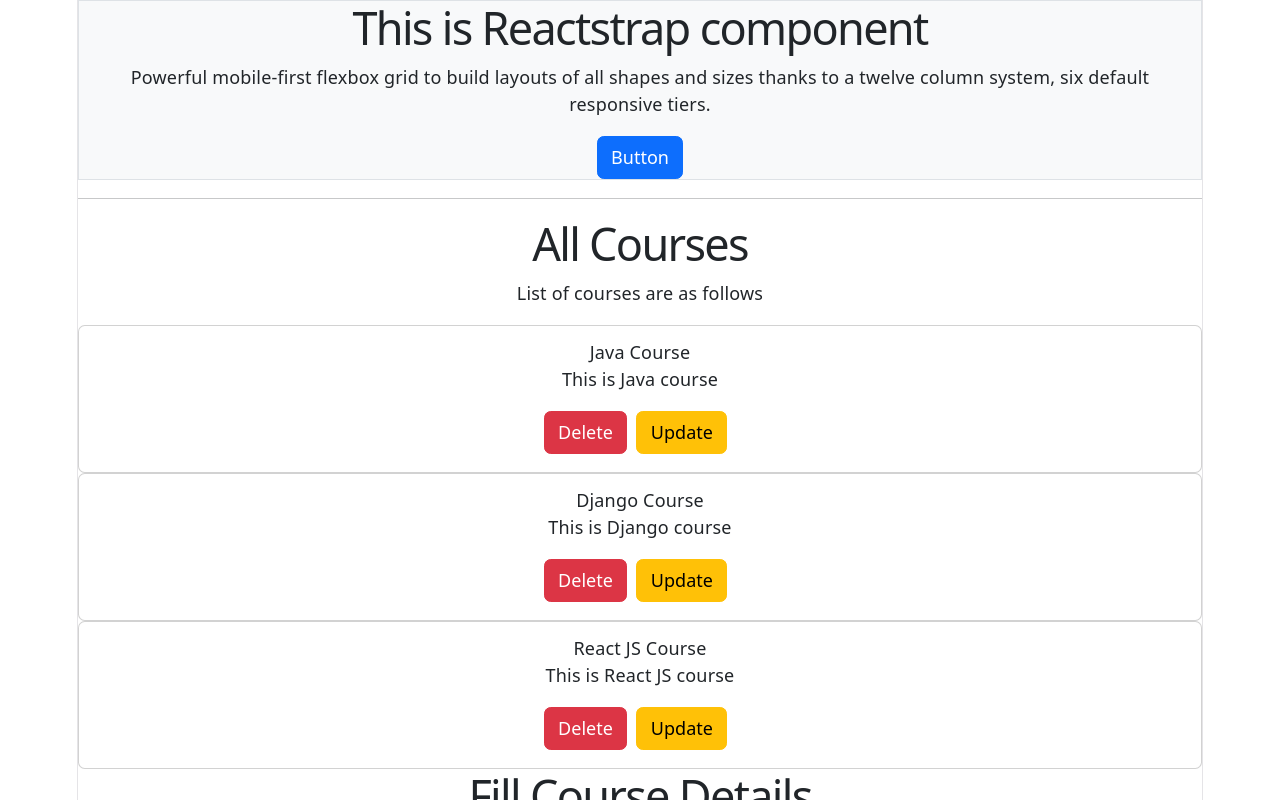
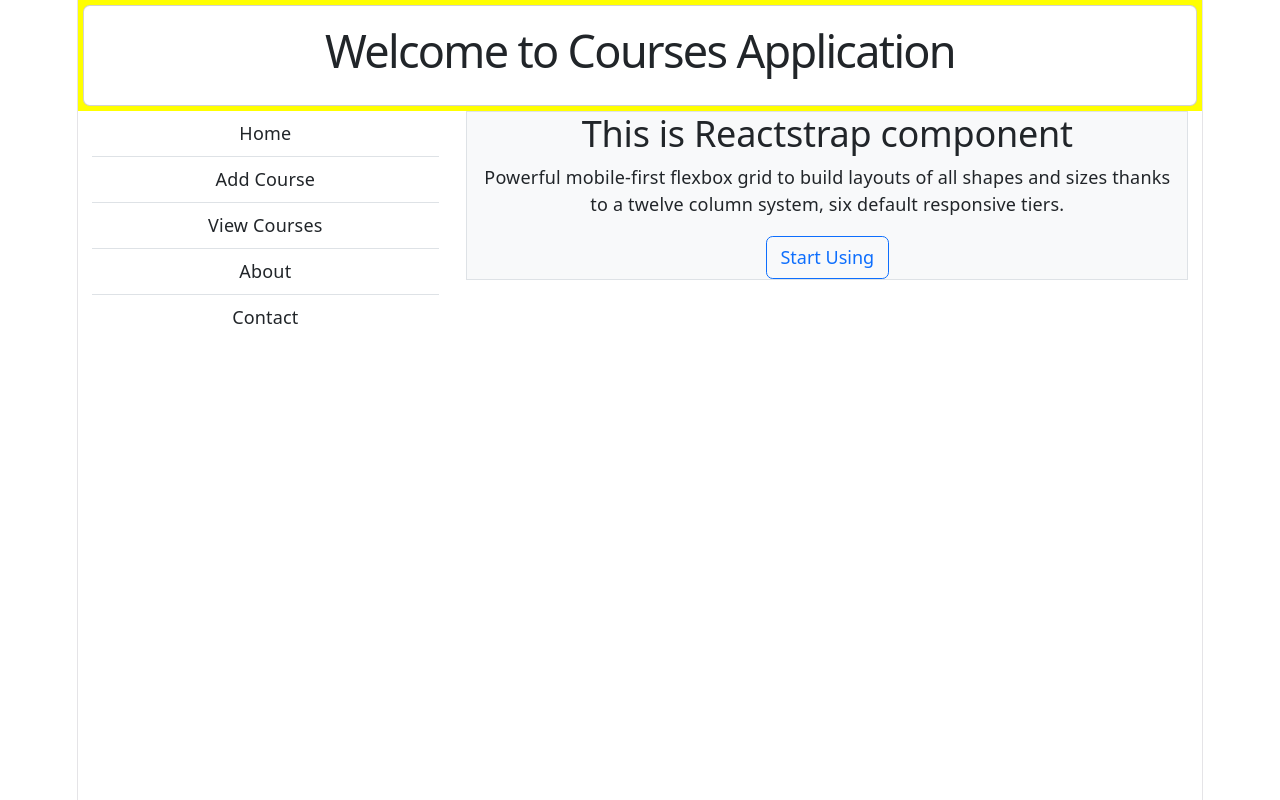
Before and after one commit to nnsnitya/my-course-app, a React (Vite) app: page / in a window 1280 px wide. Shown: the top 800 px of the page. Built offline with nearby package versions, Linux system fonts and the light colour scheme.

Commit message:
added grid system for page seperation

```diff
--- a/src/App.jsx
+++ b/src/App.jsx
@@ -5,12 +5,13 @@ import heroImg from './assets/hero.png';
 import './App.css';
 import Header from './components/Header';
 import 'bootstrap/dist/css/bootstrap.min.css';
-import { Button } from 'reactstrap';
+import { Button, Col, Container, Row } from 'reactstrap';
 import { ToastContainer, toast } from 'react-toastify';
 import Home from './components/Home';
 import Course from './components/Course';
 import Allcourses from './components/Allcourses';
 import Addcourse from './components/Addcourse';
+import LeftMenus from './components/LeftMenus';
 
 function App() {
 
@@ -23,11 +24,13 @@ function App() {
   return (
     <div>
       <ToastContainer/>
-      <Home/>
-      <hr/>
-      <Allcourses/>
-
-      <Addcourse/>
+      <Header/>
+      <Container>
+        <Row>
+          <Col md={4}><LeftMenus/></Col>
+          <Col md={8}><Home/></Col>
+        </Row>
+      </Container>
     </div>
   );
 }
--- a/src/components/Header.jsx
+++ b/src/components/Header.jsx
@@ -1,12 +1,18 @@
 import React from "react";
+import { Card, CardBody } from "reactstrap";
 
 function Header({name, title}) {
     return (
-        <div style={{background: "yellow", padding: 20, width: 800}}>
-            <h1>{title}</h1>
-            <h1>{ name }</h1>
-            <p>This is my program, I am creating course app</p>
-            <p>Because I want to develop application that calls my Rest API's</p>
+        <div style={{background: "yellow", padding: 5}}>
+            {/* <h1>{title}</h1>
+            <h1>{ name }</h1> */}
+            <Card>
+                <CardBody>
+                    <h1>Welcome to Courses Application</h1>
+                    {/* <p>Because I want to develop application that calls my Rest API's</p> */}
+                </CardBody>
+            </Card>
+
         </div>
     );
 }
--- a/src/components/Home.jsx
+++ b/src/components/Home.jsx
@@ -6,9 +6,9 @@ const Home = () => {
     return (
         <div>
             <Container className="bg-light border">
-                <h1>This is Reactstrap component</h1>
+                <h2>This is Reactstrap component</h2>
                 <p>Powerful mobile-first flexbox grid to build layouts of all shapes and sizes thanks to a twelve column system, six default responsive tiers.</p>
-                <Button color='primary'>Button</Button>
+                <Button color='primary' outline>Start Using</Button>
             </Container>
         </div>
     );
--- /dev/null
+++ b/src/components/LeftMenus.jsx
@@ -0,0 +1,27 @@
+import React from "react";
+import { ListGroup, ListGroupItem } from "reactstrap";
+
+const LeftMenus = () => {
+
+    return (
+        <ListGroup flush >
+            <ListGroupItem tag="a" href="#!" action>
+                Home
+            </ListGroupItem>
+            <ListGroupItem tag="a" href="#!" action>
+                Add Course
+            </ListGroupItem>
+            <ListGroupItem tag="a" href="#!" action>
+                View Courses
+            </ListGroupItem>
+            <ListGroupItem tag="a" href="#!" action>
+                About
+            </ListGroupItem>
+            <ListGroupItem tag="a" href="#!" action>
+                Contact
+            </ListGroupItem>
+        </ListGroup>
+    );
+};
+
+export default LeftMenus;
```
